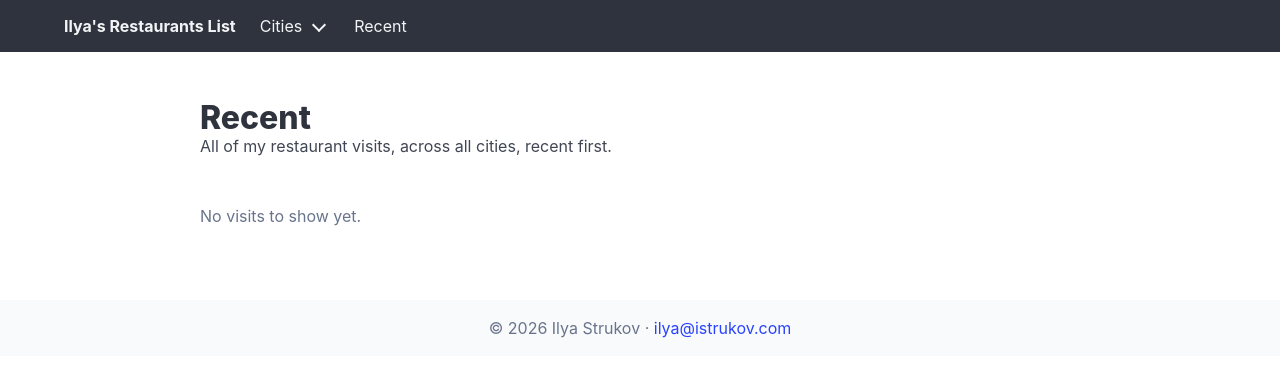
After one commit to iley/restaurants, a Django app: page /recent/ in a window 1280 px wide. The commit adds this page. Shown: the top 377 px of the page. Run offline with Django 5.2, Linux system fonts and the light colour scheme; data that the repository does not hold is empty; some libraries are stand-ins or nearby versions.

Commit message:
Rename Log to Recent and show restaurant rating chips

```diff
--- /dev/null
+++ b/restaurants/static/restaurants/recent.css
@@ -0,0 +1,11 @@
+.recent { max-width: 880px; margin-inline: auto; }
+.recent-divider { display: flex; align-items: center; gap: 1rem; font-size: 1.15rem; font-weight: 600; margin: 2.5rem 0 1.5rem; }
+.recent-divider::after { content: ""; flex: 1; height: 1px; background: var(--bulma-border); }
+.recent-entry { margin-bottom: 2rem; overflow-wrap: anywhere; }
+.recent-repeat { margin-bottom: 1.5rem; }
+.recent-notes { max-width: 72ch; }
+.recent-photos { display: grid; grid-template-columns: repeat(auto-fill, minmax(min(100%, 240px), 1fr)); gap: 1rem; }
+.recent-photos figure { margin: 0; max-width: 320px; }
+.recent-photos img { display: block; width: 100%; height: 240px; object-fit: contain; border-radius: 6px; background: var(--bulma-scheme-main-ter); }
+#recent-more .htmx-request { pointer-events: none; opacity: .6; }
+.recent-rating { vertical-align: middle; margin-inline-start: .35rem; }
--- a/restaurants/templates/restaurants/_log_months.html
+++ b/restaurants/templates/restaurants/_recent_months.html
@@ -1,17 +1,17 @@
 {% load markdown_extras %}
 {% for month, entries in month_groups %}
-<section class="log-month" aria-labelledby="month-{{ month|date:'Y-m' }}">
-  <h2 class="log-divider" id="month-{{ month|date:'Y-m' }}" tabindex="-1">{{ month|date:"F Y" }}</h2>
+<section class="recent-month" aria-labelledby="month-{{ month|date:'Y-m' }}">
+  <h2 class="recent-divider" id="month-{{ month|date:'Y-m' }}" tabindex="-1">{{ month|date:"F Y" }}</h2>
   {% for entry in entries %}
   {% with restaurant=entry.restaurant %}
-  <article class="log-entry {% if entry.visit_number > 1 %}log-repeat{% endif %}">
-    <h3 class="is-size-5"><a href="{% url 'restaurant_detail' city_slug=restaurant.city.slug pk=restaurant.pk %}">{{ restaurant.name }}</a>{% if entry.visit_number > 1 %} for the {{ entry.ordinal }} time{% endif %}</h3>
+  <article class="recent-entry {% if entry.visit_number > 1 %}recent-repeat{% endif %}">
+    <h3 class="is-size-5"><a href="{% url 'restaurant_detail' city_slug=restaurant.city.slug pk=restaurant.pk %}">{{ restaurant.name }}</a>{% if restaurant.rating_tier %} <span class="tag is-light is-rounded recent-rating">{{ restaurant.rating_tier }}</span>{% endif %}{% if entry.visit_number > 1 %} for the {{ entry.ordinal }} time{% endif %}</h3>
     <p class="is-size-7 has-text-grey mb-3">{{ restaurant.city.name }}{% if restaurant.location %} · {{ restaurant.location }}{% endif %}</p>
     {% if entry.visit_number == 1 %}
-      {% if restaurant.comments %}<div class="content log-notes">{{ restaurant.comments|markdown }}</div>{% endif %}
+      {% if restaurant.comments %}<div class="content recent-notes">{{ restaurant.comments|markdown }}</div>{% endif %}
       {% with photos=restaurant.photos.all %}
       {% if photos %}
-      <div class="log-photos">
+      <div class="recent-photos">
         {% for photo in photos %}
         <figure>
           <a href="{{ photo.image.url }}" target="_blank" rel="noopener" aria-label="Open full image: {{ photo.caption|default:restaurant.name }} (new tab)">
@@ -32,11 +32,11 @@
 <p class="has-text-grey py-5">No visits to show yet.</p>
 {% endfor %}
 {% if next_before %}
-<div id="log-more" class="has-text-centered py-5">
-  <a class="button is-link is-light" href="{% url 'visit_log' %}?before={{ next_before }}"
-     hx-get="{% url 'visit_log' %}?before={{ next_before }}" hx-target="#log-more" hx-swap="outerHTML"
-     hx-disabled-elt="this" hx-indicator="#log-loading">Load 3 more months</a>
-  <p id="log-loading" class="htmx-indicator is-size-7 mt-2" role="status">Loading older visits…</p>
+<div id="recent-more" class="has-text-centered py-5">
+  <a class="button is-link is-light" href="{% url 'recent' %}?before={{ next_before }}"
+     hx-get="{% url 'recent' %}?before={{ next_before }}" hx-target="#recent-more" hx-swap="outerHTML"
+     hx-disabled-elt="this" hx-indicator="#recent-loading">Load 3 more months</a>
+  <p id="recent-loading" class="htmx-indicator is-size-7 mt-2" role="status">Loading older visits…</p>
 </div>
 {% elif month_groups %}
 <p class="has-text-centered has-text-grey is-size-7 py-5">You’re all caught up.</p>
--- a/restaurants/templates/restaurants/base.html
+++ b/restaurants/templates/restaurants/base.html
@@ -40,7 +40,7 @@
             {% endfor %}
           </div>
         </div>
-        <a class="navbar-item {% if log_active %}is-active{% endif %}" href="{% url 'visit_log' %}"{% if log_active %} aria-current="page"{% endif %}>Log</a>
+        <a class="navbar-item {% if recent_active %}is-active{% endif %}" href="{% url 'recent' %}"{% if recent_active %} aria-current="page"{% endif %}>Recent</a>
       </div>
       {% if user.is_staff %}
         <div class="navbar-end">
--- /dev/null
+++ b/restaurants/templates/restaurants/recent.html
@@ -0,0 +1,18 @@
+{% extends "restaurants/base.html" %}
+{% load static %}
+
+{% block title %}Recent — Restaurants{% endblock %}
+
+{% block extra_head %}
+<link rel="stylesheet" href="{% static 'restaurants/recent.css' %}">
+{% endblock %}
+
+{% block content %}
+<div class="recent">
+  <h1 class="title">Recent</h1>
+  <p class="subtitle is-6">All of my restaurant visits, across all cities, recent first.</p>
+  <div id="recent-feed">
+    {% include "restaurants/_recent_months.html" %}
+  </div>
+</div>
+{% endblock %}
--- a/restaurants/urls.py
+++ b/restaurants/urls.py
@@ -4,7 +4,7 @@ from . import views
 
 urlpatterns = [
     path("", views.index),
-    path("log/", views.visit_log, name="visit_log"),
+    path("recent/", views.recent, name="recent"),
     path("<slug:city_slug>/<int:pk>/edit/", views.restaurant_edit, name="restaurant_edit"),
     path(
         "<slug:city_slug>/<int:pk>/edit/pinned/",
--- a/restaurants/views.py
+++ b/restaurants/views.py
@@ -84,7 +84,7 @@ def index(request):
 
 
 @vary_on_headers("HX-Request")
-def visit_log(request):
+def recent(request):
     visits = Visit.objects.filter(restaurant__hidden=False, restaurant__city__hidden=False)
     before = request.GET.get("before")
     if before is not None:
@@ -116,7 +116,7 @@ def visit_log(request):
             entry.ordinal = f"{number}{suffix}"
 
     context = {
-        "log_active": True,
+        "recent_active": True,
         "cities": City.objects.filter(hidden=False),
         "month_groups": [
             (month, list(group))
@@ -124,7 +124,7 @@ def visit_log(request):
         ],
         "next_before": months[2].strftime("%Y-%m") if len(months) > 3 else None,
     }
-    template = "restaurants/_log_months.html" if request.headers.get("HX-Request") == "true" else "restaurants/visit_log.html"
+    template = "restaurants/_recent_months.html" if request.headers.get("HX-Request") == "true" else "restaurants/recent.html"
     return render(request, template, context)
 
 
```
Also changed, not shown: restaurants/static/restaurants/log.css (deleted, +0 -10 lines), restaurants/templates/restaurants/visit_log.html (deleted, +0 -18 lines), restaurants/tests/test_recent.py (renamed from restaurants/tests/test_log.py, +4 -4 lines).
